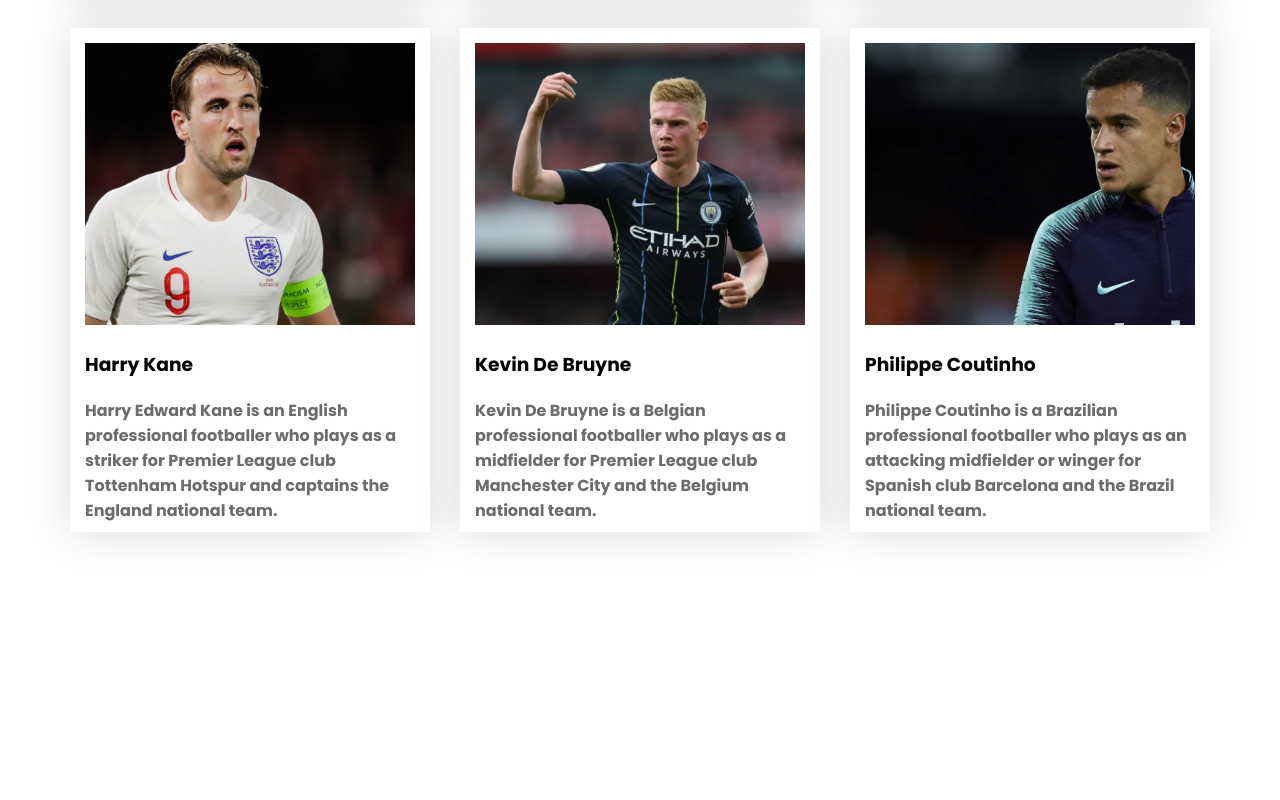
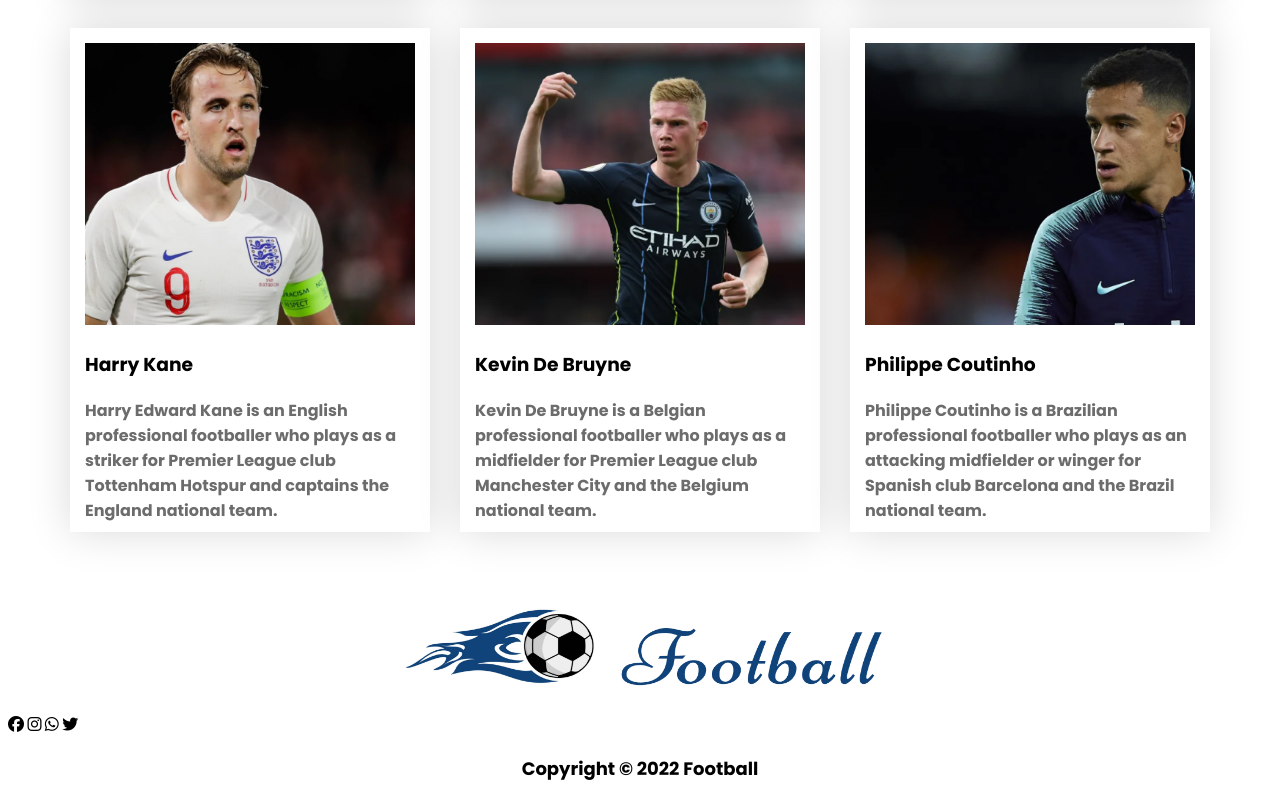
Before and after one commit to salman2090/responsive-football-figures, a plain HTML site: page index.html in a window 1280 px wide. Shown: the part 2329-3129 px from the top of the page. Before the commit the page ends 2939 px from the top, so only its background shows below. Drawn offline with Linux system fonts and the light colour scheme.

Commit message:
Second Push

```diff
--- a/index.html
+++ b/index.html
@@ -35,7 +35,7 @@
                 <div class="player">
                     <img src="images/players/player-1.png" alt="">
                     <h3 class="player-name">Neymar Jr.</h3>
-                    <p>Neymar da Silva Santos Júnior, known as Neymar, is a Brazilian professional footballer who plays as a forward for Ligue 1 club Paris Saint-Germain and the Brazil national team.</p>
+                    <p>Neymar Jr. is a Brazilian professional footballer who plays as a forward for Ligue 1 club Paris Saint-Germain and the Brazil national team.</p>
                 </div>
                 <div class="player">
                     <img src="images/players/player-2.png" alt="">
@@ -55,7 +55,7 @@
                 <div class="player">
                     <img src="images/players/player-5.png" alt="">
                     <h3 class="player-name">Mesut Ozil</h3>
-                    <p>Mesut Özil is a German professional footballer who plays as an attacking midfielder for Süper Lig club Fenerbahçe. Nicknamed "The Assist King".</p>
+                    <p>Mesut Özil is a German professional footballer who plays as an attacking midfielder for Süper Lig club Fenerbahçe.</p>
                 </div>
                 <div class="player">
                     <img src="images/players/player-6.png" alt="">
@@ -98,7 +98,18 @@
     </main>
 
     <footer>
-
+        <div class="bottom">
+            <img src="images/Logo.png" alt="">
+        </div>
+        <div class="icons">
+            <i class="fab fa-facebook"></i>
+            <i class="fab fa-instagram"></i>
+            <i class="fab fa-whatsapp"></i>
+            <i class="fab fa-twitter"></i>
+        </div>
+        <div class="piracy-alert">
+            <p>Copyright &copy; 2022 Football</p>
+        </div>
     </footer>
 
 </body>
--- a/styles/style.css
+++ b/styles/style.css
@@ -21,14 +21,15 @@ body{
     display: grid;
     grid-template-columns: repeat(2, 1fr);
     padding-left: 150px;
-
+    transition: background-color 1s linear;
+}
+.top-section:hover{
+    background-color:seagreen;
 }
 
 h1{
     font-size: 64px;
     padding-top: 70px;
-
-
     color: #FFFFFF;
 }
 .link-button{
@@ -37,11 +38,14 @@ h1{
     background-color: #E02C6D;
     padding: 10px 24px 10px 24px;
     border-radius: 50px;
-
     font-weight: 700;
     color: #FFFFFF;
+    transition: background-color 1s linear;
+
 }
+
 .link-button:hover{
+    background-color: orangered;
 
 }
 .fa-arrow-right{
@@ -77,8 +81,8 @@ button{
     align-items: center;
     justify-content: center;
 
-  }
-  .player{
+}
+.player{
     padding: 15px;
     width: 330px;
     height: 474px;
@@ -87,14 +91,39 @@ button{
     box-shadow: 0px 0px 40px rgba(0, 0, 0, 0.15);
 
 
-  }
-  .player p{
+}
+.player p{
     color: #6C6C6C;
     font-size: 16px;
-  }
+}
 
 .player img{
     width: 100%;
 
 
 }
+
+/* --------------
+The final Section
+-----------------*/
+footer{
+
+}
+.bottom img{
+    width: 483.87px;
+    height: 110px;
+    display: block;
+    margin-left: auto;
+    margin-right: auto;
+}
+.icon{
+    display: inline-block;
+    margin: 0 auto;
+    width: 32px;
+    height: 32px;
+}
+.piracy-alert{
+    font-size: 18px;
+    font-weight: normal;
+    text-align: center;
+}
```
